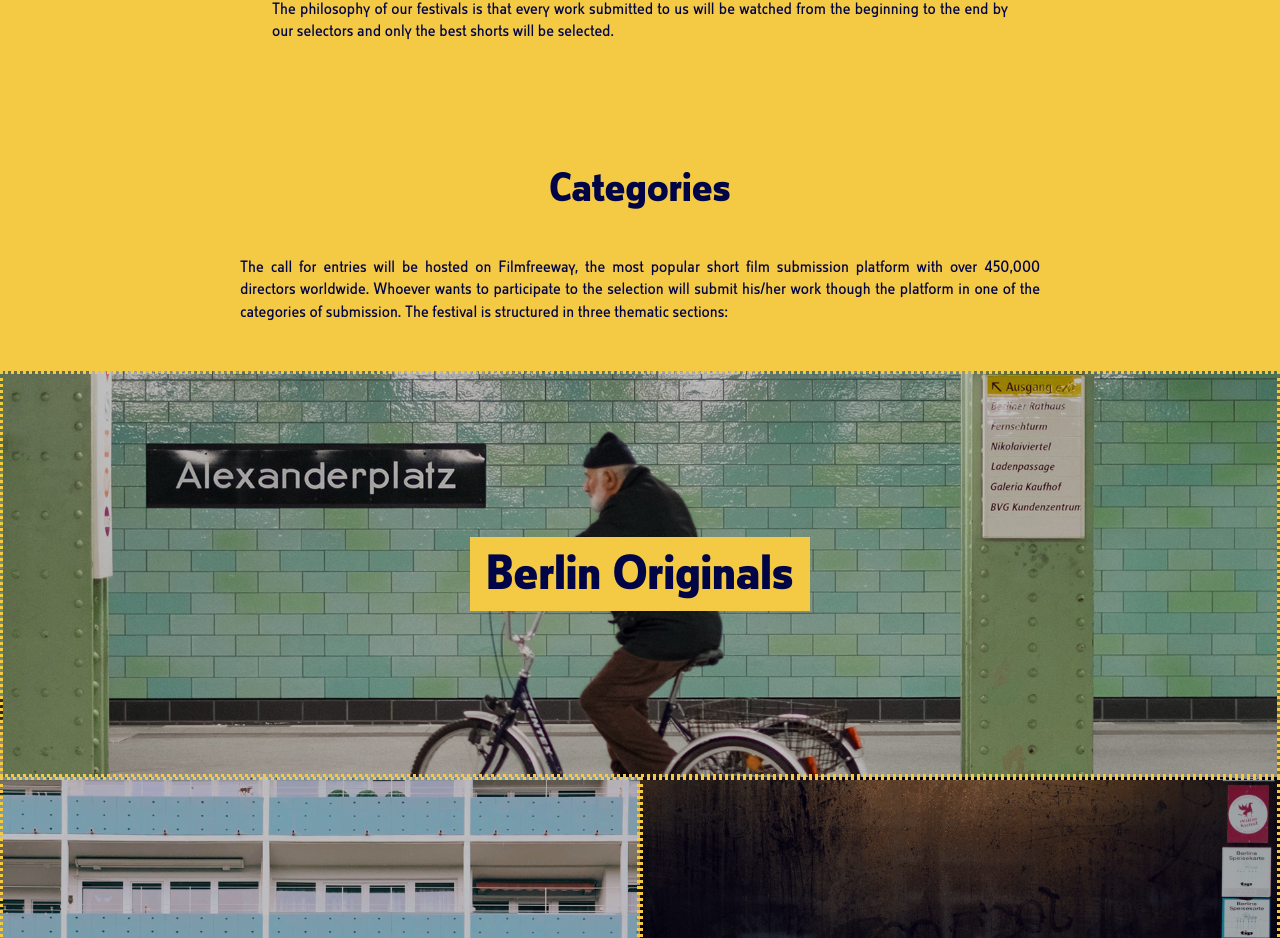
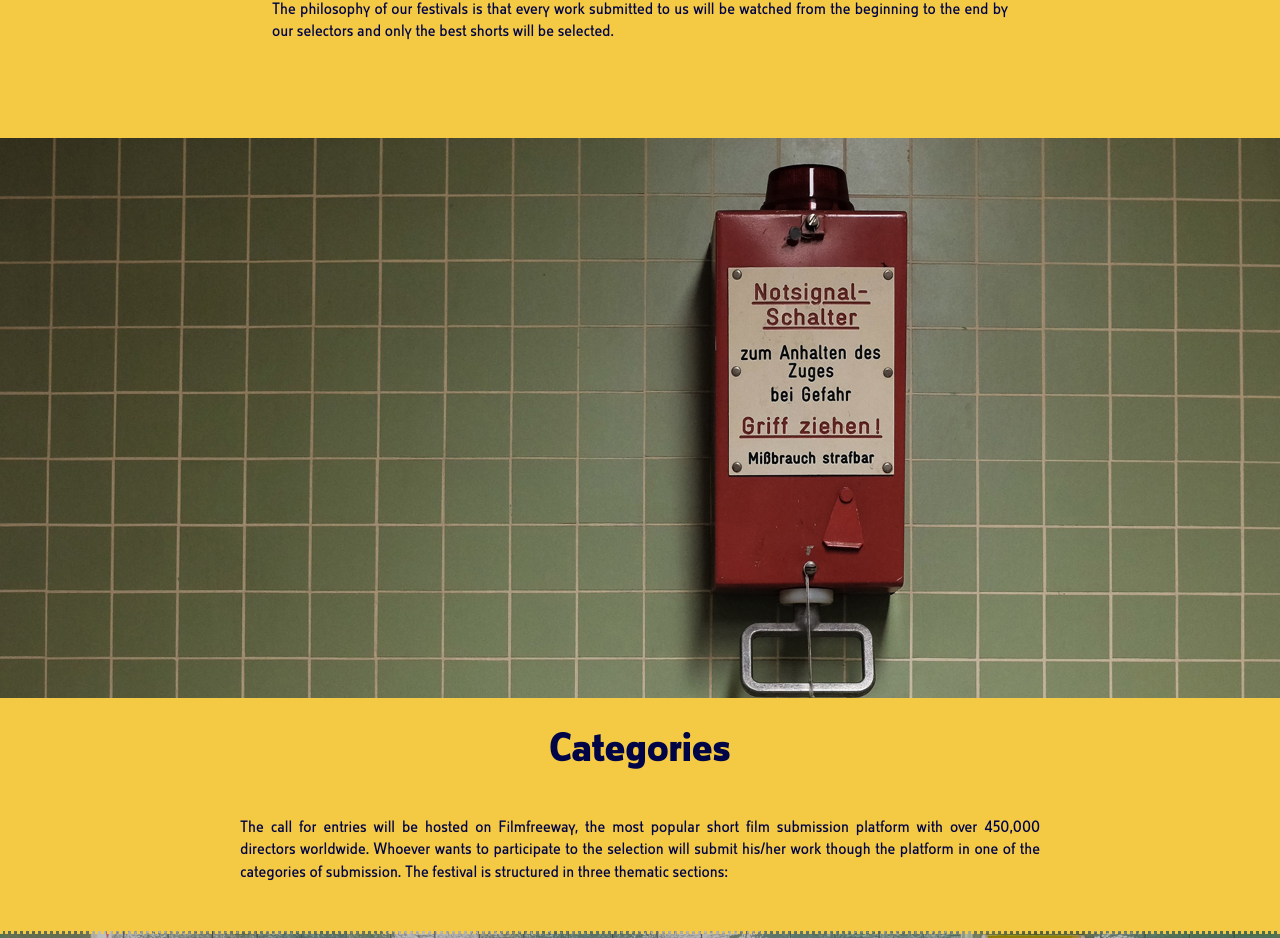
Before and after one commit to matteocarpi/berlinshorts, a React (Create React App) app: page / in a window 1280 px wide. Shown: the part 4280-5218 px from the top of the page. Built offline with nearby package versions, Linux system fonts and the light colour scheme.

Commit message:
added image in homepage concept

```diff
--- a/src/assets/styles/Concept.module.scss
+++ b/src/assets/styles/Concept.module.scss
@@ -62,6 +62,11 @@ div.categoryWrap:first-child {
     text-align: left;
   }
 }
+.intermezzo {
+  height: 70vh;
+  background: url("../img/alarm.jpg") center/cover;
+}
+
 @media (max-width: 768px) {
   .bigPictures {
     flex-direction: column;
--- a/src/components/pages/concept.js
+++ b/src/components/pages/concept.js
@@ -17,6 +17,9 @@ class Concept extends React.Component {
           <h1>{data.title}</h1>
           <p>{data.conceptContent}</p>
         </section>
+
+        <div className={styles.intermezzo}>
+        </div>
 
         <div id='categories' className={styles.details}>
           <h1>{data.details.title}</h1>
```
Also changed, not shown: src/assets/img/alarm.jpg (added).
